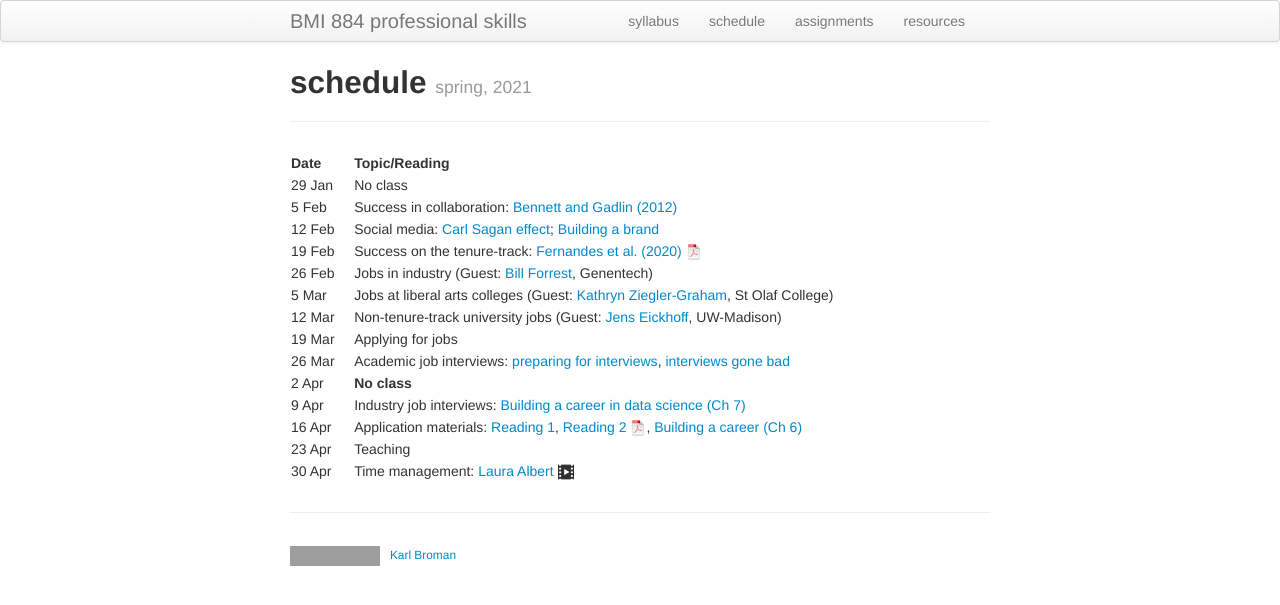
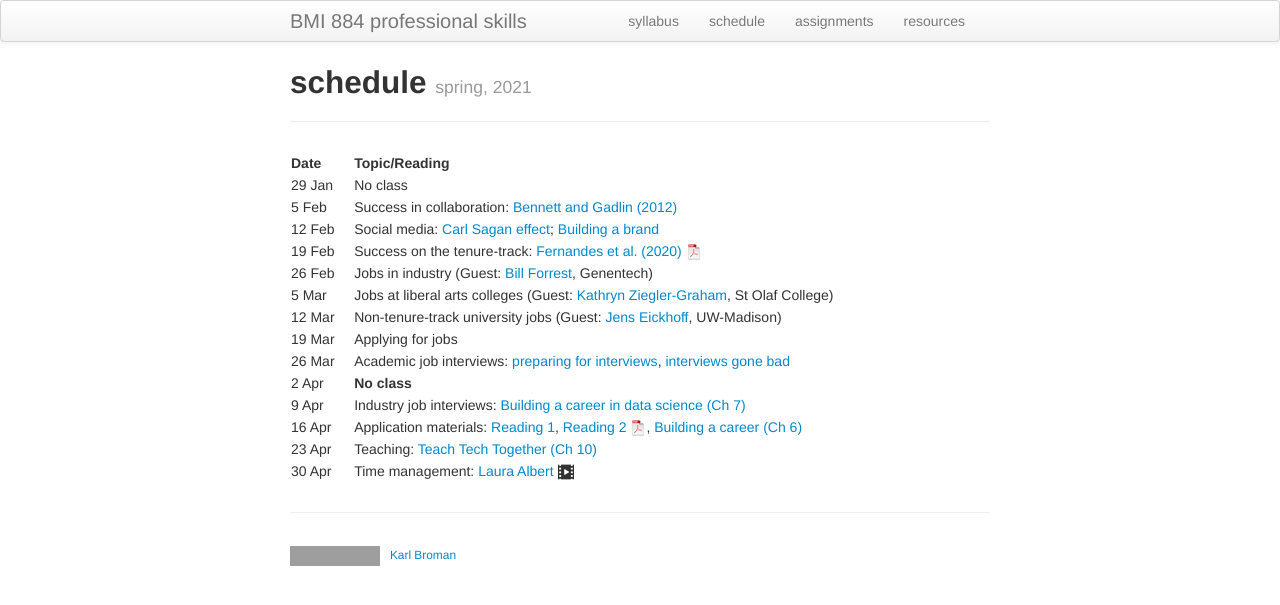
Before and after one commit to kbroman/BMI884_spring2021, a Jekyll site: the page built from schedule.md, in a window 1280 px wide. Shown: the top 605 px of the page. Built offline with Jekyll 4.4.1, drawn with Linux system fonts in a browser that asks for light colours; grey boxes are pictures that could not be loaded.

Commit message:
schedule.md: Reading for 23 Apr

```diff
--- a/schedule.md
+++ b/schedule.md
@@ -19,5 +19,5 @@ description: Schedule and readings for BMI 884, Biomedical data science professi
 | 2 Apr   |    | **No class** |
 | 9 Apr   |    | Industry job interviews: [Building a career in data science (Ch 7)](https://livebook.manning.com/book/build-your-career-in-data-science/chapter-7/1) |
 | 16 Apr  |    | Application materials: [Reading 1](https://mitcommlab.mit.edu/broad/commkit/cover-letter-for-a-faculty-position/), [Reading 2 ![pdf icon](icons/pdf-icon.png)](https://hwpi.harvard.edu/files/ocs/files/gsas-cvs-and-cover-letters.pdf), [Building a career (Ch 6)](https://livebook.manning.com/book/build-your-career-in-data-science/chapter-6/1)
-| 23 Apr  |    | Teaching |
+| 23 Apr  |    | Teaching: [Teach Tech Together (Ch 10)](https://teachtogether.tech/en/index.html#s:motivation) |
 | 30 Apr  |    | Time management: [Laura Albert ![video icon](icons/video-icon.png)](https://www.youtube.com/watch?v=Jmdz0p_gTww) |
```
